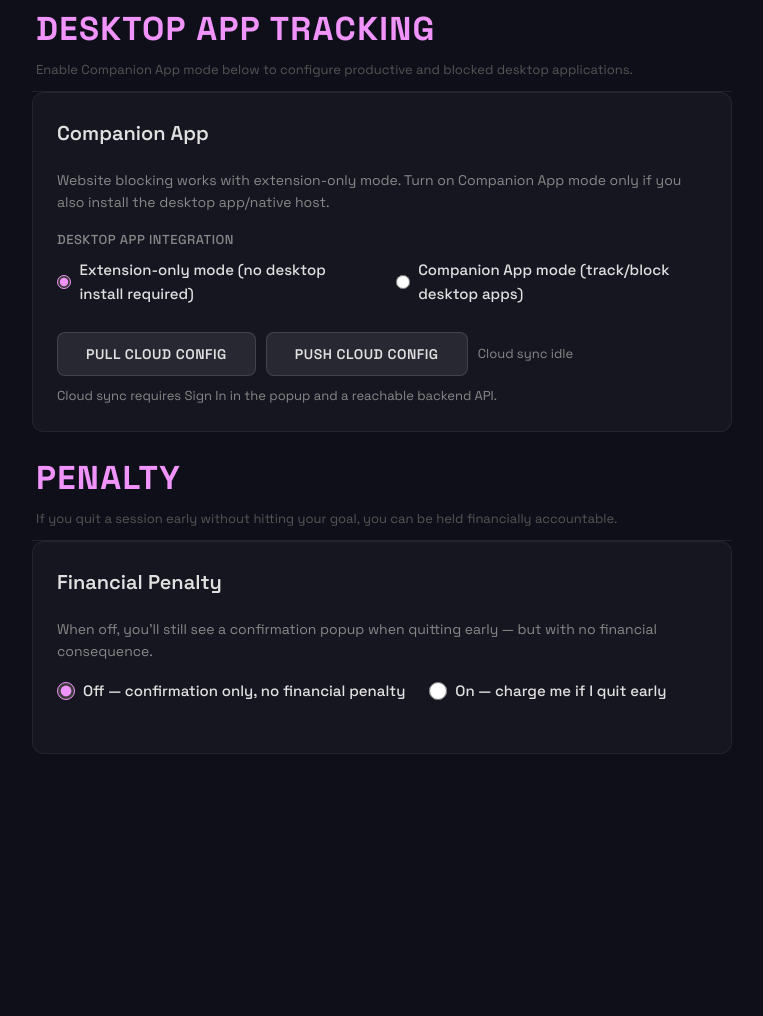
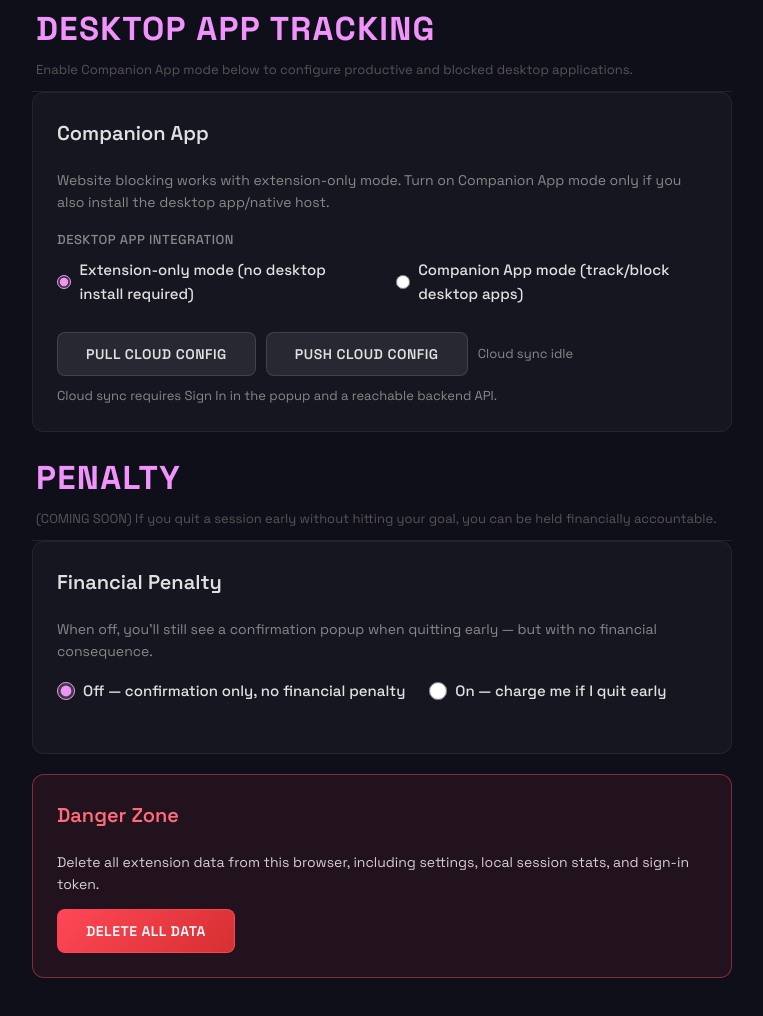
Before and after one commit to jonathan-chamberlin/screentime-blocker, a browser extension: page extension/settings.html in a window 1280 px wide. Shown: the part 1587-2603 px from the top of the page, without its empty margins (258-1021 px from the left). Before the commit the page ends 2401 px from the top, so only its background shows below. Drawn offline with Linux system fonts and the light colour scheme.

Commit message:
Mark financial penalty feature as coming soon in settings

```diff
--- a/extension/settings.html
+++ b/extension/settings.html
@@ -3,7 +3,7 @@
 <head>
     <meta charset="UTF-8">
     <meta name="viewport" content="width=device-width, initial-scale=1.0">
-    <link rel="icon" href="favicon.svg" type="image/svg+xml">
+    <link rel="icon" href="icon16.png" type="image/png">
     <title>Brainrot Blocker Settings</title>
     <link rel="preconnect" href="https://fonts.googleapis.com">
     <link rel="preconnect" href="https://fonts.gstatic.com" crossorigin>
@@ -319,6 +319,32 @@
             font-size: 13px;
             color: #888;
         }
+
+        .danger-zone {
+            border-color: rgba(255, 71, 87, 0.45);
+            background: rgba(255, 71, 87, 0.08);
+        }
+
+        .danger-zone h2 {
+            color: #ff6b7a;
+        }
+
+        .danger-zone p {
+            color: rgba(255, 255, 255, 0.8);
+            font-size: 14px;
+            margin-bottom: 14px;
+        }
+
+        .btn-danger {
+            background: linear-gradient(135deg, #ff4757, #d63031);
+            color: #fff;
+            border: 1px solid rgba(255, 71, 87, 0.8);
+        }
+
+        .btn-danger:hover {
+            background: linear-gradient(135deg, #ff6b7a, #e84142);
+            box-shadow: 0 4px 14px rgba(255, 71, 87, 0.35);
+        }
     </style>
 </head>
 <body>
@@ -467,7 +493,7 @@
 
         <div class="section-group-label">
             <span>Penalty</span>
-            <p>If you quit a session early without hitting your goal, you can be held financially accountable.</p>
+            <p>(COMING SOON) If you quit a session early without hitting your goal, you can be held financially accountable.</p>
         </div>
 
         <div class="section" data-lockable>
@@ -521,6 +547,12 @@
                 <input type="text" id="paymentMethod" placeholder="e.g., Donate to my selected cause after failed session">
             </div>
         </div>
+
+        <div class="section danger-zone">
+            <h2>Danger Zone</h2>
+            <p>Delete all extension data from this browser, including settings, local session stats, and sign-in token.</p>
+            <button type="button" id="btn-delete-all-data" class="btn-danger">Delete All Data</button>
+        </div>
     </div>
 
     <div id="saved-indicator" class="saved-indicator">Saved!</div>
```
